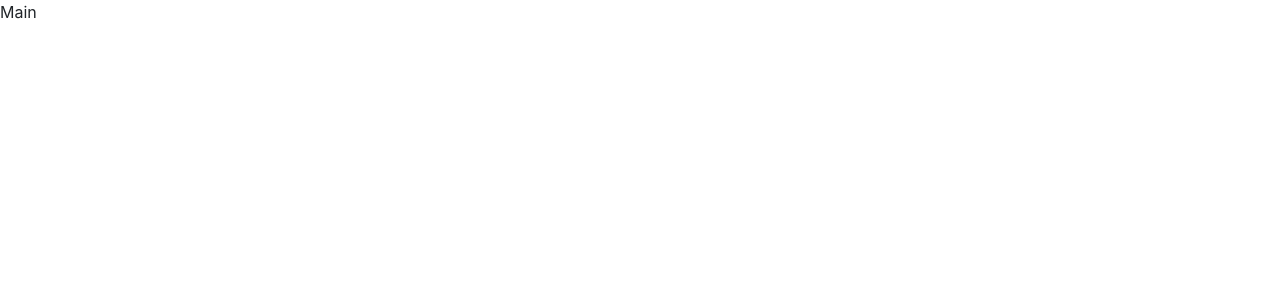
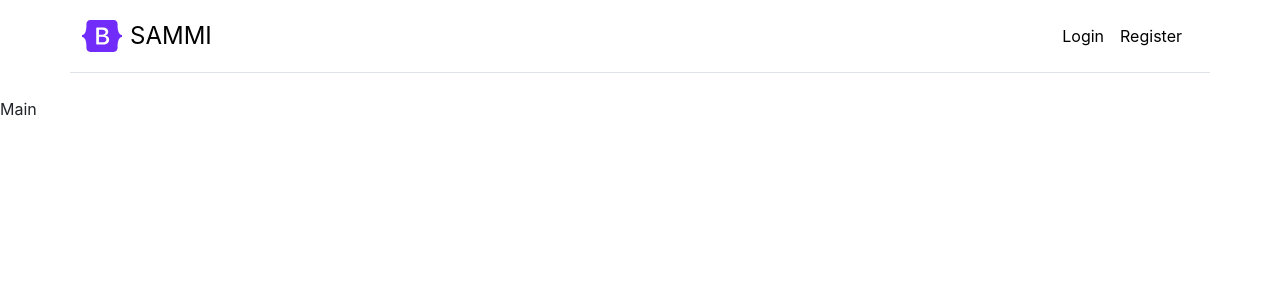
Before and after one commit to nodirbekorifjonov/react-redux-app, a React (Create React App) app: page / in a window 1280 px wide. Shown: the top 300 px of the page. Built offline with nearby package versions, Linux system fonts and the light colour scheme.

Commit message:
#8. Navbar component

```diff
--- a/src/App.js
+++ b/src/App.js
@@ -1,9 +1,10 @@
 import { Routes, Route } from "react-router-dom";
-import { Login, Main, Register } from "./components";
+import { Login, Main, Navbar, Register } from "./components";
 
 const App = () => {
   return (
     <div>
+      <Navbar />
       <Routes>
         <Route path="/" element={<Main />} />
         <Route path="/login" element={<Login />} />
--- a/src/components/index.js
+++ b/src/components/index.js
@@ -1,3 +1,4 @@
 export { default as Main } from "./main/main";
 export { default as Login } from "./login/login";
 export { default as Register } from "./register/register";
+export { default as Navbar } from "./navbar/navbar";
--- /dev/null
+++ b/src/components/navbar/navbar.jsx
@@ -0,0 +1,48 @@
+import React from "react";
+import { Link } from "react-router-dom";
+
+const Navbar = () => {
+  return (
+    <div className="d-flex flex-column flex-md-row align-items-center pb-3 mb-4 border-bottom container pt-3">
+      <Link
+        to={"/"}
+        className="d-flex align-items-center link-body-emphasis text-decoration-none"
+      >
+        <svg
+          xmlns="http://www.w3.org/2000/svg"
+          width="40"
+          height="32"
+          className="me-2"
+          viewBox="0 0 118 94"
+          role="img"
+        >
+          <title>Bootstrap</title>
+          <path
+            fill-rule="evenodd"
+            clip-rule="evenodd"
+            d="M24.509 0c-6.733 0-11.715 5.893-11.492 12.284.214 6.14-.064 14.092-2.066 20.577C8.943 39.365 5.547 43.485 0 44.014v5.972c5.547.529 8.943 4.649 10.951 11.153 2.002 6.485 2.28 14.437 2.066 20.577C12.794 88.106 17.776 94 24.51 94H93.5c6.733 0 11.714-5.893 11.491-12.284-.214-6.14.064-14.092 2.066-20.577 2.009-6.504 5.396-10.624 10.943-11.153v-5.972c-5.547-.529-8.934-4.649-10.943-11.153-2.002-6.484-2.28-14.437-2.066-20.577C105.214 5.894 100.233 0 93.5 0H24.508zM80 57.863C80 66.663 73.436 72 62.543 72H44a2 2 0 01-2-2V24a2 2 0 012-2h18.437c9.083 0 15.044 4.92 15.044 12.474 0 5.302-4.01 10.049-9.119 10.88v.277C75.317 46.394 80 51.21 80 57.863zM60.521 28.34H49.948v14.934h8.905c6.884 0 10.68-2.772 10.68-7.727 0-4.643-3.264-7.207-9.012-7.207zM49.948 49.2v16.458H60.91c7.167 0 10.964-2.876 10.964-8.281 0-5.406-3.903-8.178-11.425-8.178H49.948z"
+            fill="#712cf9"
+          ></path>
+        </svg>
+        <span className="fs-4">SAMMI</span>
+      </Link>
+
+      <nav className="d-inline-flex mt-2 mt-md-0 ms-md-auto">
+        <Link
+          className="me-3 py-2 link-body-emphasis text-decoration-none"
+          to={"/login"}
+        >
+          Login
+        </Link>
+        <Link
+          className="me-3 py-2 link-body-emphasis text-decoration-none"
+          to={"/register"}
+        >
+          Register
+        </Link>
+      </nav>
+    </div>
+  );
+};
+
+export default Navbar;
```
